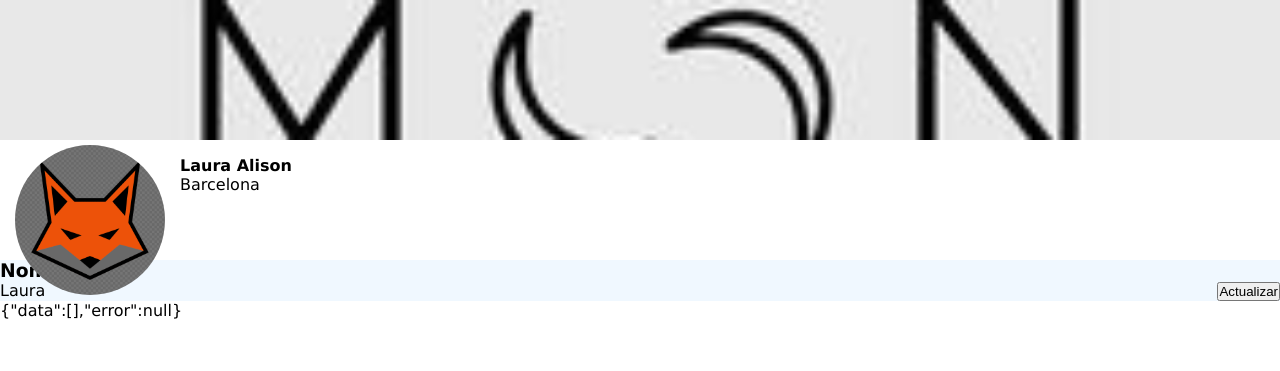
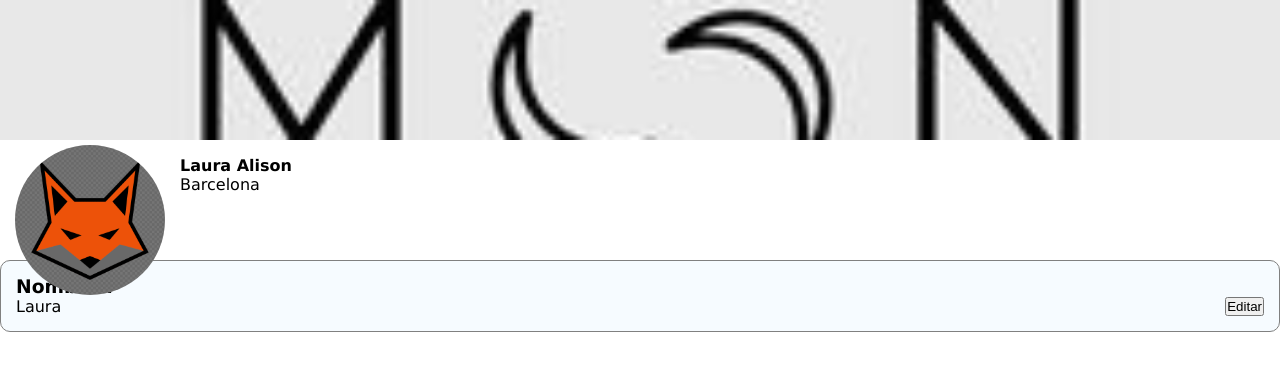
Before and after one commit to strom99/george_prada, a PHP site: page /index.php?page=miPerfil in a window 1280 px wide. Shown: the top 371 px of the page. Run offline with PHP 8.4, Linux system fonts and the light colour scheme; some libraries are stand-ins or nearby versions; some web fonts are replaced.

Commit message:
subdia mi perfil jquery

```diff
--- a/estilos/miPerfil.css
+++ b/estilos/miPerfil.css
@@ -34,17 +34,30 @@
     border-radius: 50%;
 }
 
-.caja-info-contacto{
-    background-color: aliceblue;
+.caja-nombre{
+    background-color: #f0f8ff9c;
+    border-radius: 10px;
+    padding: 15px;
+    border: 1px solid gray;
 }
 
-.updateName{
+.updateName {
     display: flex;
     justify-content: space-between;
 }
 
-.nameInput{
+.nameInput , .cancelar{
     display: none;
+}
+
+.formUpdateName{
+    display: flex;
+    justify-content: space-between;
+}
+
+.btns-editar{
+    display: flex;
+    gap: 20px;
 }
 
 @media (max-width:700px) {
--- a/html/miPerfil.php
+++ b/html/miPerfil.php
@@ -1,5 +1,5 @@
 <?php
-$respuesta = ["data" => $_POST, "error" => null];
+
 ?>
 <div class="contenedor">
     <div class="caja-presentacion-usuario">
@@ -14,19 +14,22 @@ $respuesta = ["data" => $_POST, "error" => null];
     </div>
     <div class="caja-info-contacto">
         <ul>
-            <li>
+            <li class="caja-nombre">
                 <h3>Nombre :</h3>
                 <div class="updateName">
-                    <span>Laura</span>
-                    <form class="formUpdateName" action="POST">
-                        <input class="nameInput" type="text">
-                        <input type="submit" value="Actualizar" name="update">
+                    <span class="nombre">Laura</span>
+                    <form class="formUpdateName">
+                        <input class=" nameInput" type="text">
+                        <div class="btns-editar">
+                            <input class="cancelar" type="submit" value="Cancelar" name="cancel">
+                            <input class="enviar" type="submit" value="Editar" name="update">
+                        </div>
                     </form>
                 </div>
             </li>
+
         </ul>
     </div>
     <div id="error">
-        <?php echo json_encode($respuesta); ?>
     </div>
 </div>
--- a/js/miPerfil.js
+++ b/js/miPerfil.js
@@ -1,17 +1,19 @@
-$(".formUpdateName").on('submit' , function(e){
+
+$(".enviar").on('click' , function(e){
     e.preventDefault();
-
-    $(".nameInput").css("display" , "block");
-
-    $.ajax({
-    type:"GET",
-    url:"html/miPerfil.php",
-    dataType:"json",
-    success: function(respJSON){
-        console.log(respJSON);
-        $("#error").html("texto:"+respJSON.data);
-    }
-
-});
+    $(".formUpdateName").css("width" , "100%");
+    $(".nameInput").css("display","block");
+    $(".cancelar").css("display", "block");
+    $(".nombre").css("display", "none")
+    let nombre = $(".nombre").text();
+    $(".nameInput").val(nombre);
 
 })
+
+$(".cancelar").on("click", function(e){
+    e.preventDefault();
+    $(".nombre").css("display", "block")
+    $(".formUpdateName").css("width" , "auto");
+    $(".cancelar").css("display", "none");
+    $(".nameInput").css("display","none");
+})
```
